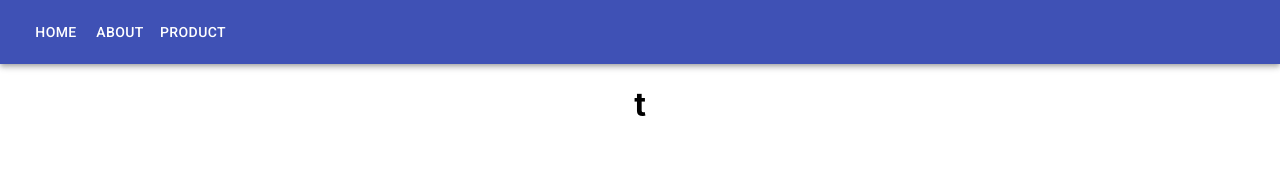
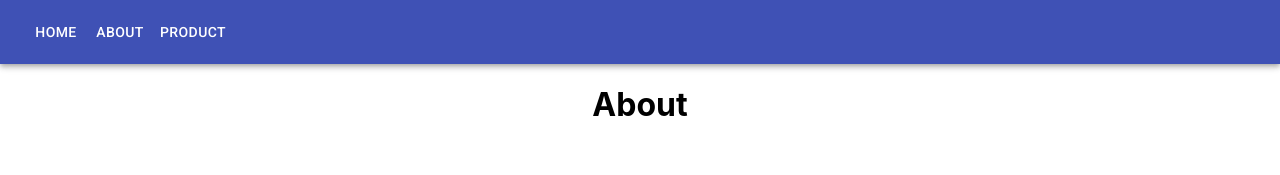
Before and after one commit to unaisshazan/React-Routing, a React (Create React App) app: page /about in a window 1280 px wide. Shown: the top 175 px of the page. Built offline with nearby package versions, Linux system fonts and the light colour scheme.

Commit message:
Update About.js

```diff
--- a/src/Components/About.js
+++ b/src/Components/About.js
@@ -4,7 +4,7 @@ import React from 'react';
 function About() {
   return (
     <div>
-      <h1> t</h1>
+      <h1> About</h1>
     </div>
   );
 }
```
